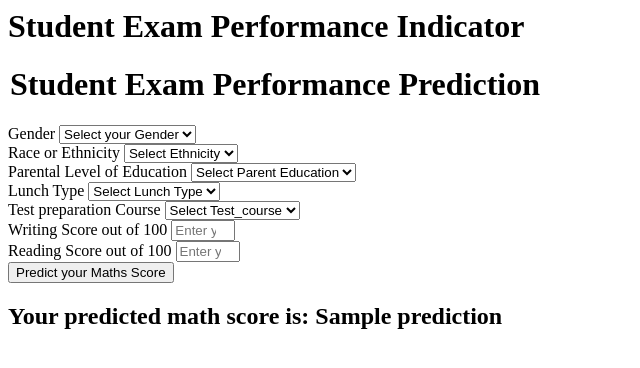
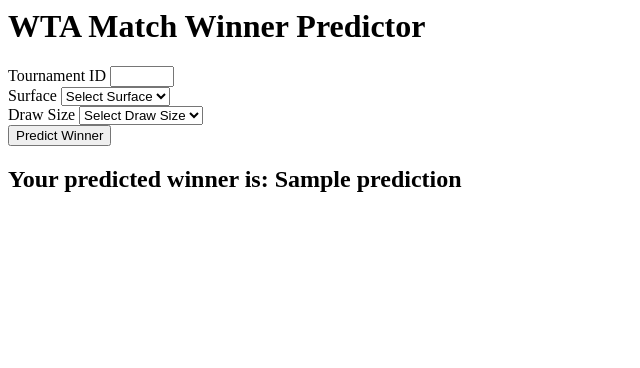
Before and after one commit to AnnambhotlaK/mlproject, a Flask app: template templates/home.html in a window 1280 px wide. Shown: the top 368 px of the page, without its empty margins (0-640 px from the left). Run offline with Flask 3, Linux system fonts and the light colour scheme; the template is opened without the code that fills it: most values are stand-ins (such as "Sample title", 1, 10 or a date in 2020).

Commit message:
start reformatting html

```diff
--- a/app.py
+++ b/app.py
@@ -73,4 +73,4 @@ def predict_datapoint():
         return render_template('home.html', prediction = predictions[0])
 
 if __name__ == "__main__":
-    app.run(host='0.0.0.0')
+    app.run()
--- a/src/components/data_transformation.py
+++ b/src/components/data_transformation.py
@@ -83,8 +83,7 @@ class DataTransformation:
             train_df, test_df = self.rename_winner_loser(train_df), self.rename_winner_loser(test_df)
             train_df, test_df = self.scramble_winner_loser(train_df), self.scramble_winner_loser(test_df)
 
-            print(train_df.columns)
-            print(test_df.columns)
+            print(train_df.head())
 
             logging.info("Obtaining preprocessing object")
             preprocessing_obj = self.get_data_transformer_object()
--- a/templates/home.html
+++ b/templates/home.html
@@ -1,111 +1,66 @@
 <html>
 <body>
     <div class="login">
-       <h1>Student Exam Performance Indicator</h1>
+       <h1>WTA Match Winner Predictor</h1>
 
        <form action="{{ url_for('predict_datapoint')}}" method="post">
-        <h1>
-            <legend>Student Exam Performance Prediction</legend>
-        </h1>
+
+        <!--TOURNEY_ID-->
         <div class="mb-3">
-            <label class="form-label">Gender</label>
-            <select class="form-control" name="gender" placeholder="Enter you Gender" required>
-                <option class="placeholder" selected disabled value="">Select your Gender</option>
-                <option value="male">
-                    Male
+            <label class="form-label">Tournament ID</label>
+            <input class="form-control" type="number" name="tourney_id"
+                min='0' max='100' />
+        </div>
+
+        <!--SURFACE-->
+        <div class="mb-3">
+            <label class="form-label">Surface</label>
+            <select class="form-control" name="surface" placeholder="Select Surface" required>
+                <option class="placeholder" selected disabled value="">Select Surface</option>
+                <option value="hard">
+                    Hard
                 </option>
-                <option value="female">
-                    Female
+                <option value="clay">
+                    Clay
+                </option>
+                <option value="grass">
+                    Grass
                 </option>
             </select>
         </div>
+
+        <!--DRAW_SIZE-->
         <div class="mb-3">
-            <label class="form-label">Race or Ethnicity</label>
-            <select class="form-control" name="race_ethnicity" placeholder="Enter your race/ethnicity" required>
-                <option class="placeholder" selected disabled value="">Select Ethnicity</option>
-                <option value="group A">
-                    Group A
+            <label class="form-label">Draw Size</label>
+            <select class="form-control" name="draw_size" placeholder="Select Draw Size" required>
+                <option class="placeholder" selected disabled value="">Select Draw Size</option>
+                <option value="8">
+                    8
                 </option>
-                <option value="group B">
-                    Group B
+                <option value="32">
+                    32
                 </option>
-                <option value="group C">
-                    Group C
+                <option value="64">
+                    64
                 </option>
-                <option value="group D">
-                    Group D
-                </option>
-                <option value="group E">
-                    Group E
+                <option value="128">
+                    128
                 </option>
             </select>
         </div>
+
+
+        <!--PREDICTION BUTTON-->
         <div class="mb-3">
-            <label class="form-label">Parental Level of Education</label>
-            <select class="form-control" name="parental_level_of_education"
-                placeholder="Enter you Parent Education" required>
-                <option class="placeholder" selected disabled value="">Select Parent Education</option>
-                <option value="associate's degree">
-                    associate's degree
-                </option>
-                <option value="bachelor's degree">
-                    bachelor's degree
-                </option>
-                <option value="high school">
-                    high school
-                </option>
-                <option value="master's degree">
-                    master's degree
-                </option>
-                <option value="some college">
-                    some college
-                </option>
-                <option value="some high school">
-                    some high school
-                </option>
-            </select>
+            <input class="btn btn-primary" type="submit" value="Predict Winner" required />
         </div>
-        <div class="mb-3">
-            <label class="form-label">Lunch Type</label>
-            <select class="form-control" name="lunch" placeholder="Enter you Lunch" required>
-                <option class="placeholder" selected disabled value="">Select Lunch Type</option>
-                <option value="free/reduced">
-                    free/reduced
-                </option>
-                <option value="standard">
-                    standard
-                </option>
-            </select>
-        </div>
-        <div class="mb-3">
-            <label class="form-label">Test preparation Course</label>
-            <select class="form-control" name="test_preparation_course" placeholder="Enter you Course"
-                required>
-                <option class="placeholder" selected disabled value="">Select Test_course</option>
-                <option value="none">
-                    None
-                </option>
-                <option value="completed">
-                    Completed
-                </option>
-            </select>
-        </div>
-        <div class="mb-3">
-            <label class="form-label">Writing Score out of 100</label>
-            <input class="form-control" type="number" name="reading_score"
-                placeholder="Enter your Reading score" min='0' max='100' />
-        </div>
-        <div class="mb-3">
-            <label class="form-label">Reading Score out of 100</label>
-            <input class="form-control" type="number" name="writing_score"
-                placeholder="Enter your Reading Score" min='0' max='100' />
-        </div>
-        <div class="mb-3">
-            <input class="btn btn-primary" type="submit" value="Predict your Maths Score" required />
-        </div>
+
     </form>
+
+    <!--PREDICTION OUTPUT-->
     <h2>
-       Your predicted math score is: {{prediction}}
+       Your predicted winner is: {{prediction}}
     </h2>
+
    <body>
 </html>
```
Also changed, not shown: 1 other file.
